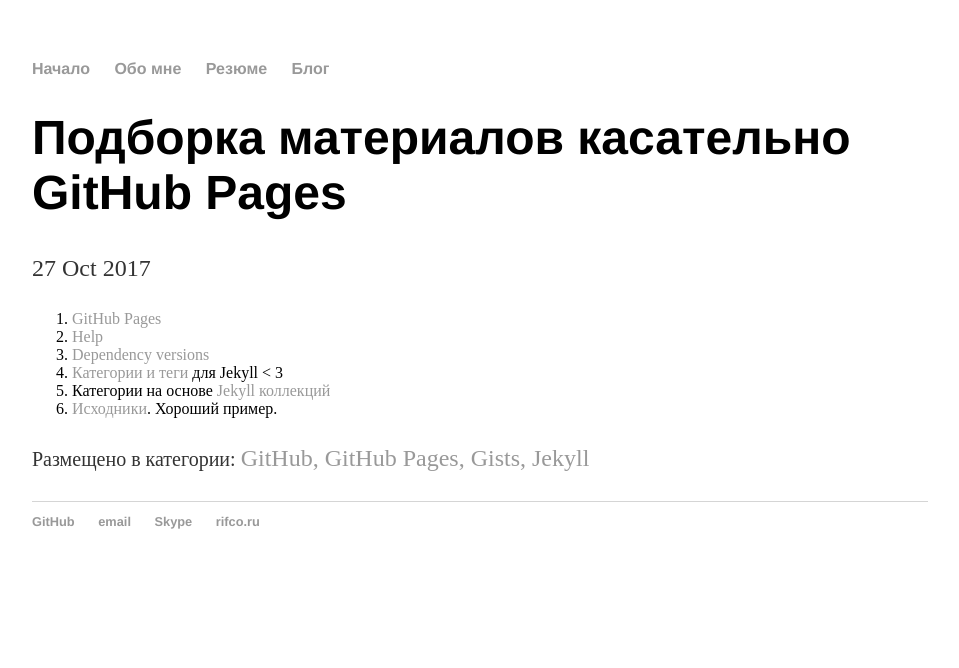
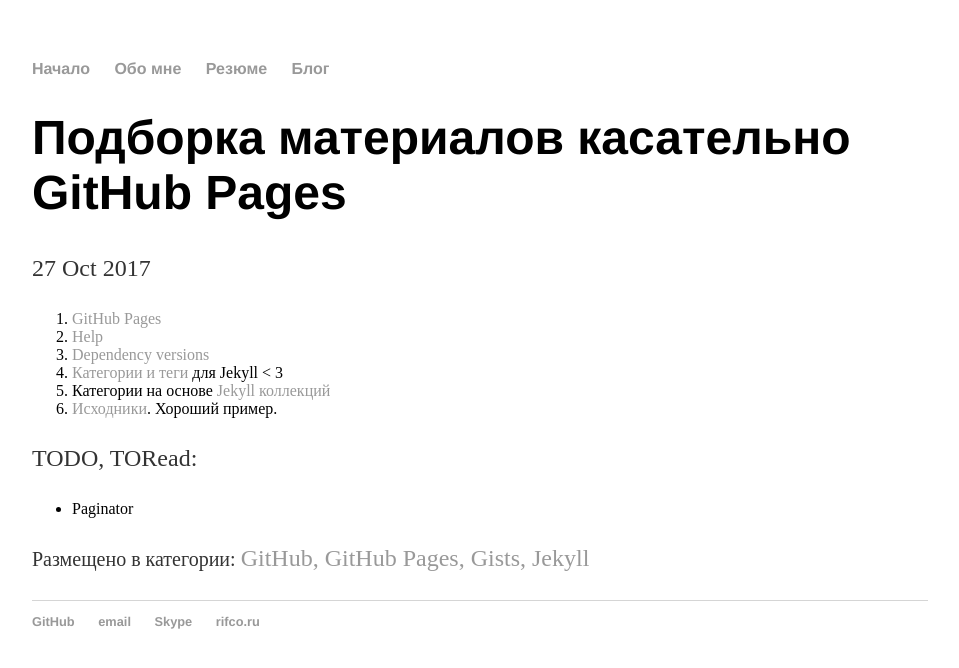
Before and after one commit to komstin/komstin.github.io, a Jekyll site: the page built from _posts/2017-10-27-Подборка-материалов-касательно-GitHub-Pages.md, in a window 1280 px wide. Shown: the top 668 px of the page, without its empty margins (160-1119 px from the left). Built offline with Jekyll 4.4.1, drawn with Linux system fonts in a browser that asks for light colours.

Commit message:
Update 2017-10-27-Подборка-материалов-касательно-GitHub-Pages.md

```diff
--- a/_posts/2017-10-27-Подборка-материалов-касательно-GitHub-Pages.md
+++ b/_posts/2017-10-27-Подборка-материалов-касательно-GitHub-Pages.md
@@ -11,3 +11,6 @@
 4. [Категории и теги](http://www.minddust.com/post/tags-and-categories-on-github-pages/) для Jekyll < 3
 5. Категории на основе [Jekyll коллекций](http://www.minddust.com/post/alternative-tags-and-categories-on-github-pages/)
 6. [Исходники](https://github.com/minddust/minddust.github.io). Хороший пример.
+
+TODO, TORead:
+- Paginator
```
